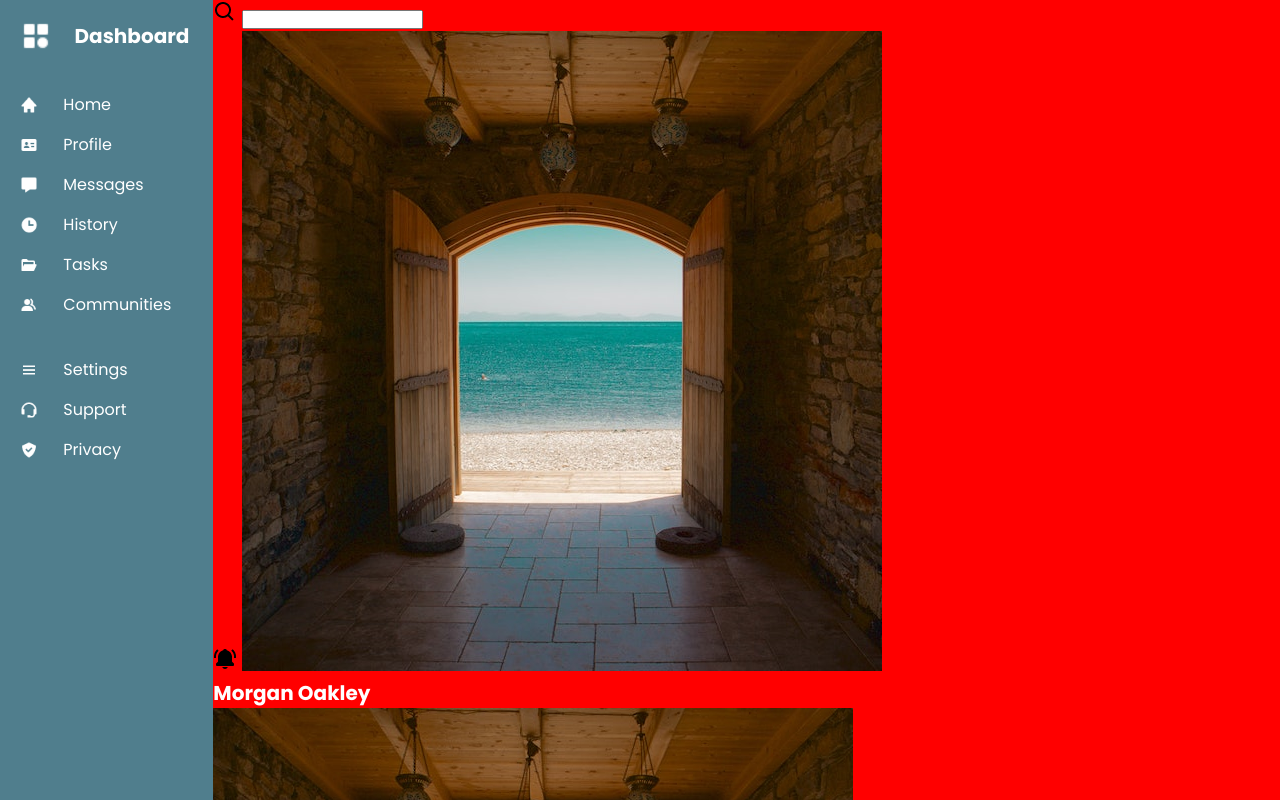
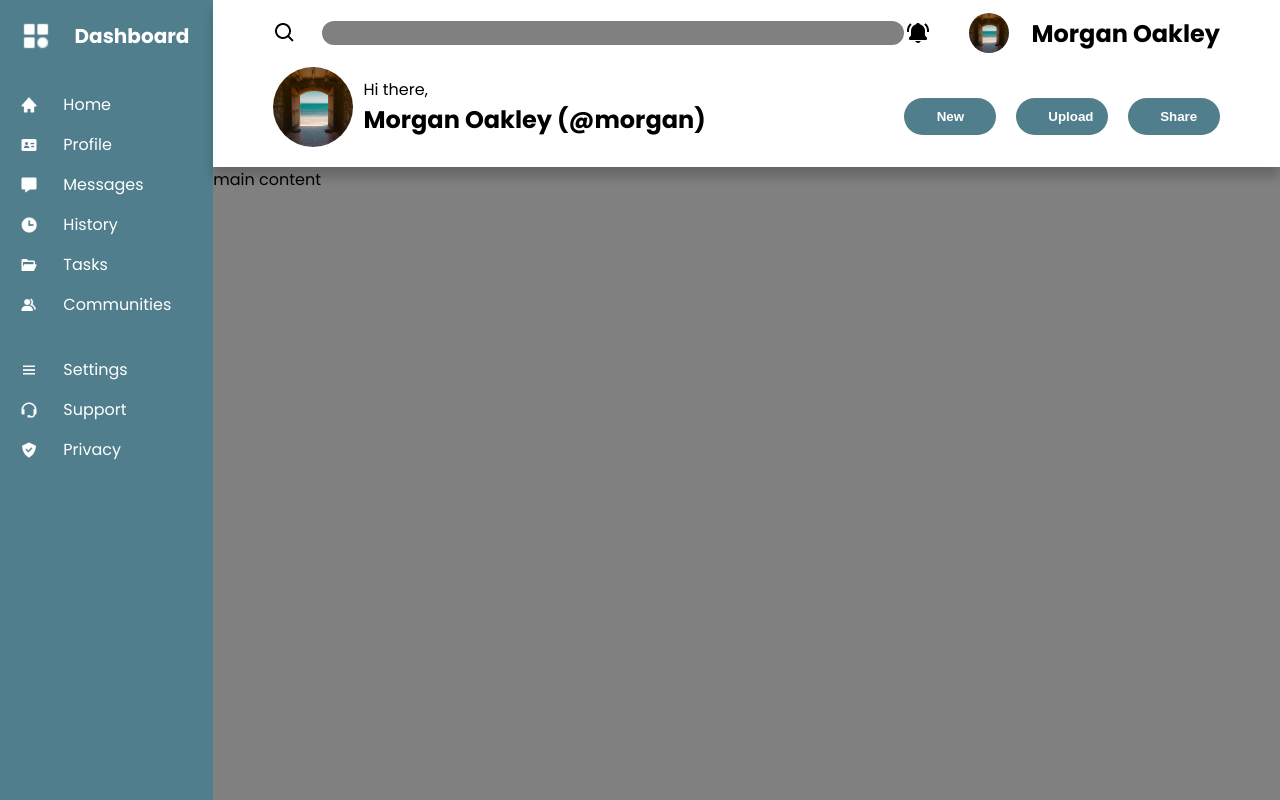
Before and after one commit to kpax10/admin-dashboard, a plain HTML site: page index.html in a window 1280 px wide. Shown: the top 800 px of the page. Drawn offline with Linux system fonts and the light colour scheme.

Commit message:
header completed

```diff
--- a/index.html
+++ b/index.html
@@ -24,20 +24,22 @@
 
       <div class="notification">
         <img src="./assets/bell.png" alt="" class="bell">
-        <img src="./assets/user-icon.jpg" alt="|" class="user-icon-sm"></img>
+        <img src="./assets/user-icon.jpg" alt="" class="user-icon-sm"></img>
         <h2 class="user-name">Morgan Oakley</h2>
       </div>
 
       <div class="user-info">
         <img src="./assets/user-icon.jpg" alt="" class="user-icon-lrg">
-        <p>Hi there,</p>
-        <h2>Morgan Oakley (@morgan)</h2>
+        <div>
+          <p>Hi there,</p>
+          <h2>Morgan Oakley (@morgan)</h2>
+        </div>
       </div>
 
       <div class="buttons">
-        <button>New</button>
-        <button>Upload</button>
-        <button>Share</button>
+        <button class="user-btn">New</button>
+        <button class="user-btn">Upload</button>
+        <button class="user-btn">Share</button>
       </div>
 
     </div>
--- a/styles.css
+++ b/styles.css
@@ -19,10 +19,79 @@ html {
 .header-container {
   grid-column: 2 / 3;
   grid-row: 1 /2;
-  background-color: red;
+  background-color: white;
+  display: grid;
+  grid-template-columns: 2fr 1fr;
+  grid-template-rows: 2fr 3fr;
+  padding: 0px 60px;
+  box-shadow: rgba(0, 0, 0, 0.2) 0px 10px 10px;
+  z-index: 1;
 }
 
+.search {
+  grid-column: 1 / 2;
+  grid-row: 1 / 2;
+  display: grid;
+  grid-template-columns: 1fr 12fr;
+  align-items: center;
+}
 
+input {
+  background-color: grey;
+  border: none;
+  border-radius: 1rem;
+  height: 1.5rem;
+  font-size: 1.3rem;
+  padding-left: 1rem;
+}
+
+.notification {
+  grid-column: 2 / 3;
+  grid-row: 1 / 2;
+  display: grid;
+  grid-template-columns: 1fr 1fr 3fr;
+  justify-self: end;
+  align-items: center;
+}
+
+.user-info {
+  grid-column: 1 / 2;
+  grid-row: 2 / 3;
+  display: grid;
+  grid-template-columns: 1fr 6fr;
+  align-items: center;
+  padding-bottom: 20px;
+}
+
+.buttons {
+  grid-column: 2 / 3;
+  grid-row: 2 / 3;
+  display: grid;
+  grid-template-columns: repeat(3, minmax(80px, 100px));
+  gap: 20px;
+  align-items: center;
+  justify-self: end;
+}
+
+.user-btn {
+  border: none;
+  background-color: rgb(80, 126, 141);
+  color: white;
+  padding: 0.7rem 2rem;
+  border-radius: 2rem;
+  text-align: center;
+  font-weight: 700;
+}
+
+.user-icon-sm {
+  height: 40px;
+  border-radius: 50%;
+}
+
+.user-icon-lrg {
+  height: 80px;
+  border-radius: 50%;
+}
 
 
 
@@ -47,7 +116,7 @@ html {
   height: 18px;
 }
 
-h2 {
+.logo h2 {
   font-size: 20px;
   font-weight: 700;
   color: white;
```
Also changed, not shown: sample-project.png (renamed from assets/sample-project.png).
